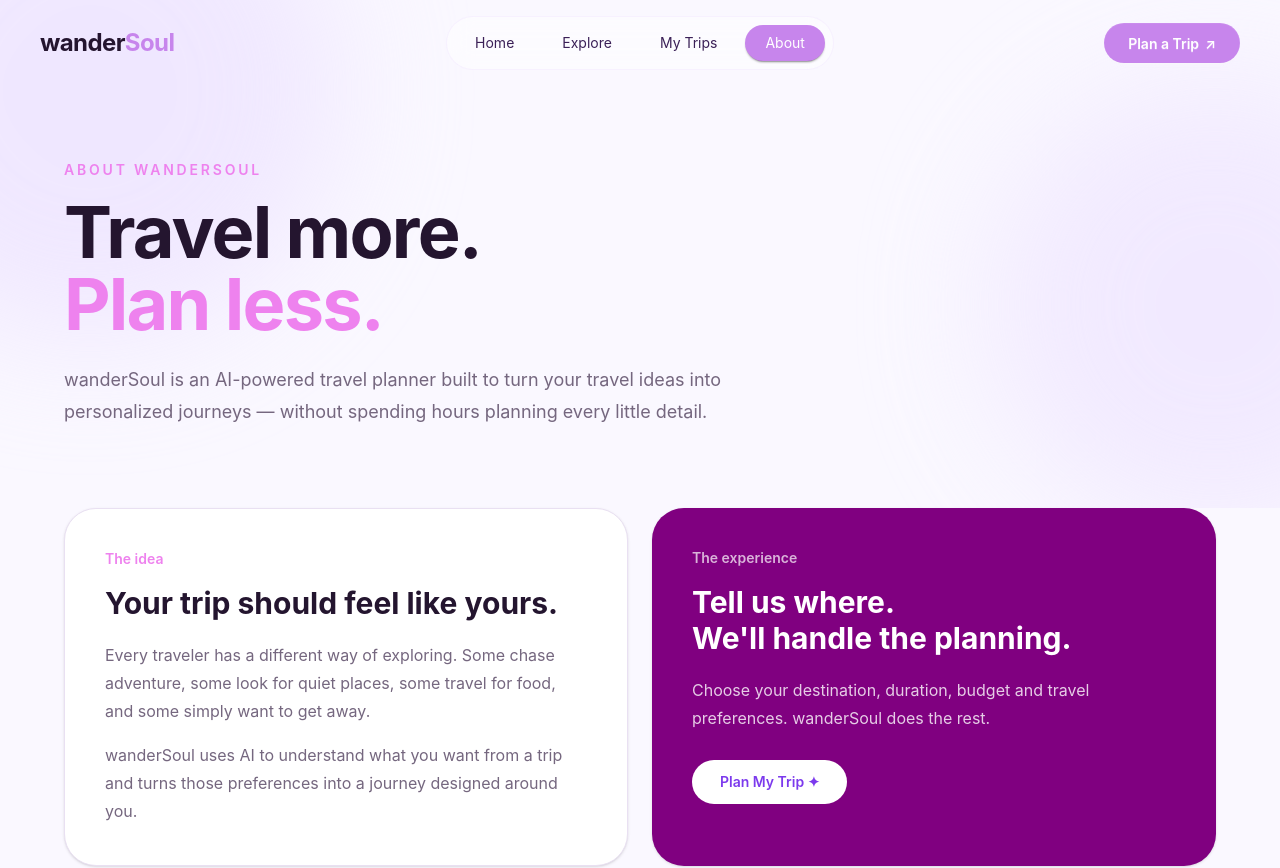
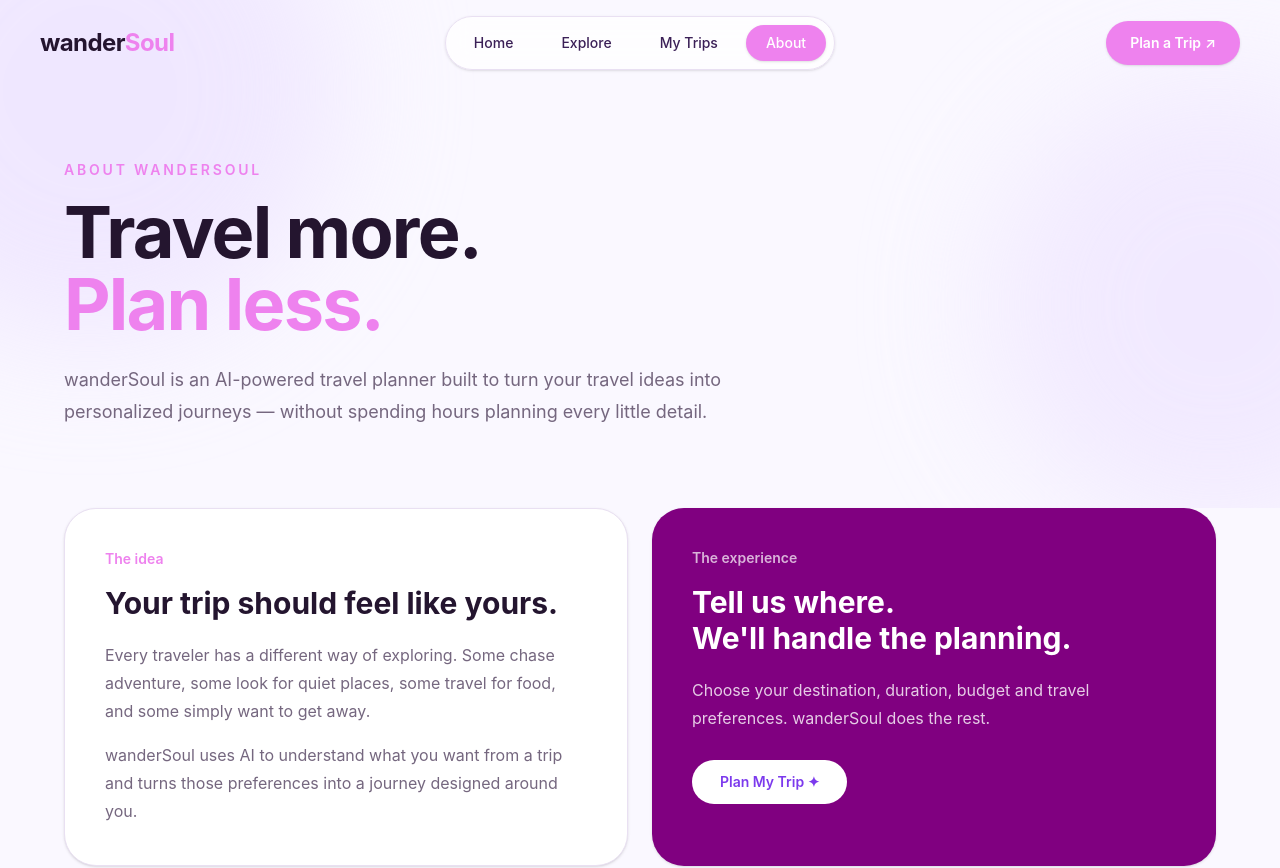
Before and after one commit to anupam-anand-ojha/wanderSoul-ai-frontend, a React (Vite) app: page /about in a window 1280 px wide. Shown: the top 868 px of the page. Built offline with nearby package versions, Linux system fonts and the light colour scheme.

Commit message:
style: update navbar colors

```diff
--- a/src/components/Navbar.jsx
+++ b/src/components/Navbar.jsx
@@ -1,82 +1,46 @@
 import { Link, NavLink } from "react-router-dom";
 
 const Navbar = () => {
+  const navItems = [
+    { name: "Home", path: "/" },
+    { name: "Explore", path: "/explore" },
+    { name: "My Trips", path: "/trips" },
+    { name: "About", path: "/about" },
+  ];
+
   return (
-    <div className="navbar fixed top-0 left-0 z-50 w-full bg-transparent px-5 py-4 md:px-10">
+    <div className="navbar fixed left-0 top-0 z-50 w-full bg-transparent px-5 py-4 md:px-10">
 
       {/* Logo */}
       <div className="navbar-start">
         <Link
           to="/"
-          className="text-2xl font-bold tracking-tight text-white/"
+          className="text-2xl font-bold tracking-tight text-[#24152f]"
         >
-          wander<span className="text-[#c785ec]">Soul</span>
+          wander<span className="text-[#EE82EE]">Soul</span>
         </Link>
       </div>
 
       {/* Desktop Menu */}
       <div className="navbar-center hidden lg:flex">
-        <ul className="menu menu-horizontal gap-2 rounded-full border border-[#d8b4fe]/15 bg-white/45 px-2 backdrop-blur-md">
+        <ul className="menu menu-horizontal gap-2 rounded-full border border-[#e9e0f2] bg-white/75 px-2 shadow-sm backdrop-blur-md">
 
-          <li>
+          {navItems.map((item) => (
+            <li key={item.path}>
               <NavLink
-              to="/"
+                to={item.path}
                 className={({ isActive }) =>
-                `rounded-full px-5 py-2 text-sm transition ${
+                  `rounded-full px-5 py-2 text-sm font-medium transition-all duration-300 ${
                     isActive
-                    ? "bg-[#c785ec] text-white"
-                    : "text-[#3b2057] hover:bg-[#7c3aed]/10 hover:text-[#7c3aed]"
+                      ? "bg-[#EE82EE] text-white shadow-sm"
+                      : "text-[#3b2057] hover:bg-[#f3eaff] hover:text-[#7c3aed]"
                   }`
                 }
               >
-              Home
+                {item.name}
               </NavLink>
             </li>
-
-          <li>
-            <NavLink
-              to="/explore"
-              className={({ isActive }) =>
-                `rounded-full px-5 py-2 text-sm transition ${
-                  isActive
-                    ? "bg-[#c785ec] text-white"
-                    : "text-[#3b2057] hover:bg-[#7c3aed]/10 hover:text-[#7c3aed]"
-                }`
-              }
-            >
-              Explore
-            </NavLink>
-          </li>
-
-          <li>
-            <NavLink
-              to="/trips"
-              className={({ isActive }) =>
-                `rounded-full px-5 py-2 text-sm transition ${
-                  isActive
-                    ? "bg-[#c785ec] text-white"
-                    : "text-[#3b2057] hover:bg-[#7c3aed]/10 hover:text-[#7c3aed]"
-                }`
-              }
-            >
-              My Trips
-            </NavLink>
-          </li>
-
-          <li>
-            <NavLink
-              to="/about"
-              className={({ isActive }) =>
-                `rounded-full px-5 py-2 text-sm transition ${
-                  isActive
-                    ? "bg-[#c785ec] text-white"
-                    : "text-[#3b2057] hover:bg-[#7c3aed]/10 hover:text-[#7c3aed]"
-                }`
-              }
-            >
-              About
-            </NavLink>
-          </li>
+          ))}
 
         </ul>
       </div>
@@ -84,9 +48,10 @@ const Navbar = () => {
       {/* Right */}
       <div className="navbar-end">
 
+        {/* Plan Button */}
         <Link
           to="/plan"
-          className="btn hidden rounded-full border-0 bg-[#c785ec] px-6 text-white hover:bg-[#6d28d9] sm:flex"
+          className="hidden rounded-full bg-[#EE82EE] px-6 py-3 text-sm font-semibold text-white shadow-sm transition-all duration-300 hover:-translate-y-0.5 hover:bg-[#d96ed9] hover:shadow-lg sm:flex sm:items-center sm:gap-1"
         >
           Plan a Trip
           <span>↗</span>
@@ -97,39 +62,36 @@ const Navbar = () => {
 
           <button
             tabIndex={0}
-            className="btn btn-circle btn-ghost border border-[#7c3aed]/15 bg-white/45 text-[#3b2057] backdrop-blur-md"
+            className="btn btn-circle border border-[#e9e0f2] bg-white/80 text-[#3b2057] shadow-sm backdrop-blur-md hover:bg-white"
           >
             ☰
           </button>
 
           <ul
             tabIndex={0}
-            className="menu dropdown-content mt-3 w-52 rounded-2xl border border-[#7c3aed]/15 bg-white/90 p-3 text-[#3b2057] shadow-xl backdrop-blur-md"
+            className="menu dropdown-content mt-3 w-52 rounded-2xl border border-[#e9e0f2] bg-white/95 p-3 text-[#3b2057] shadow-xl backdrop-blur-md"
           >
-            <li>
-              <Link to="/">Home</Link>
+
+            {navItems.map((item) => (
+              <li key={item.path}>
+                <Link
+                  to={item.path}
+                  className="rounded-xl hover:bg-[#f3eaff] hover:text-[#7c3aed]"
+                >
+                  {item.name}
+                </Link>
               </li>
-
-            <li>
-              <Link to="/explore">Explore</Link>
-            </li>
-
-            <li>
-              <Link to="/trips">My Trips</Link>
-            </li>
-
-            <li>
-              <Link to="/about">About</Link>
-            </li>
+            ))}
 
             <li className="mt-2">
               <Link
                 to="/plan"
-                className="btn rounded-xl border-0 bg-[#7c3aed] text-white hover:bg-[#6d28d9]"
+                className="rounded-xl bg-[#EE82EE] text-center font-semibold text-white hover:bg-[#D100D1]"
               >
-                Plan a Trip
+                Plan a Trip ↗
               </Link>
             </li>
+
           </ul>
 
         </div>
```
Lines whose indentation alone changed are shown as unchanged.
